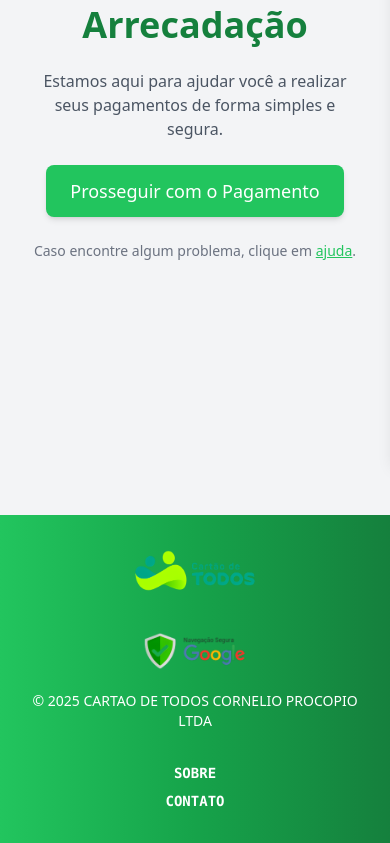
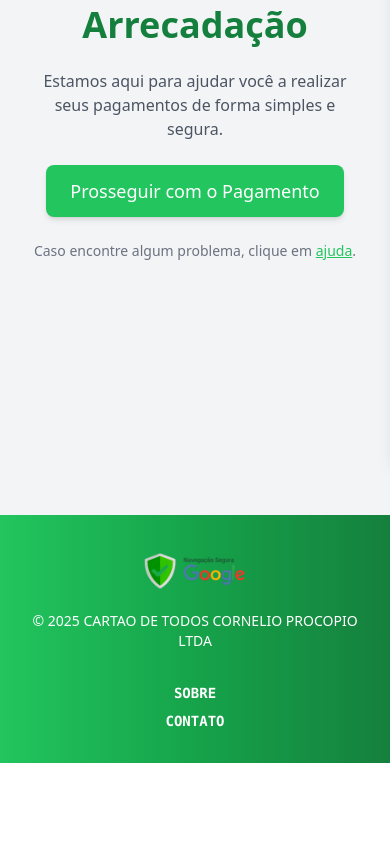
Before and after one commit to ViniciusCampeao/cdt, a React (Vite) app: page / in a window 390 px wide. Shown: the part 383-1226 px from the top of the page. After the commit the page ends 1146 px from the top, so only its background shows below. Built offline with nearby package versions, Linux system fonts and the light colour scheme; no server answers.

Commit message:
feat: responsive footer modifications

```diff
--- a/src/components/Footer/index.tsx
+++ b/src/components/Footer/index.tsx
@@ -3,10 +3,10 @@
 
 const Footer = () => {
   return (
-    <footer className=" bg-gradient-to-r from-green-500 via-green-600 to-green-700 text-white py-8 w-full overflow-hidden">
+    <footer className="bg-gradient-to-r from-green-500 via-green-600 to-green-700 text-white py-8 w-full overflow-hidden">
       <div className="container mx-auto px-6 grid grid-cols-1 md:grid-cols-3 gap-8 items-center">
-        <div className="flex justify-center md:justify-start">
-          <img src={logo} alt="logo" className="h-12"/>
+        <div className="hidden md:flex justify-center md:justify-start">
+          <img src={logo} alt="logo" className="h-12" />
         </div>
 
         <div className="text-center">
```
